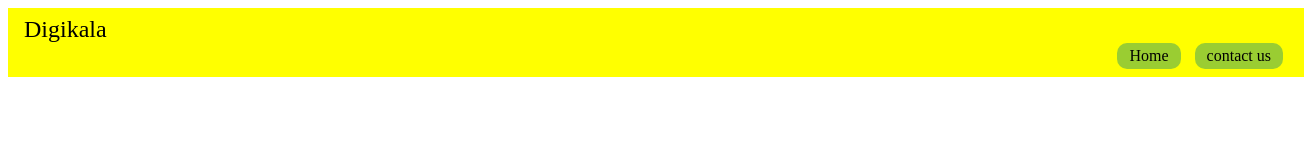
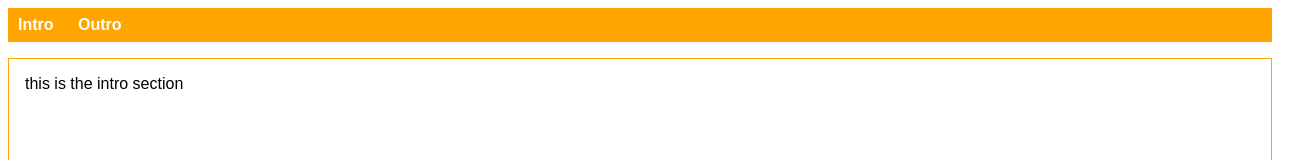
Before and after one commit to Navidabedi22/new-project, a plain HTML site: page index.html in a window 1280 px wide. Shown: the top 160 px of the page, 1304 px wide, since content can reach past the window. Drawn offline with Linux system fonts and the light colour scheme.

Commit message:
new padding

```diff
--- a/index.html
+++ b/index.html
@@ -9,19 +9,15 @@
 
 </head>
 <body>
-    <header class="F">
-        <div class="A">
-            Digikala
-        </div>
-        <nav class="AB">
-            <li class="ABC Q">
-                Home
-            </li>
-            <li class="ABC G">
-                contact us
-            </li>
+    <header>
+        <nav>
+            <h1 class="intro"> Intro </h1>
+            <h1 class="outro"> Outro </h1>
         </nav>
     </header>
+    <body>
+        <p class="paragraph"> this is the intro section </p>
+    </body>
 
 
 </body>
--- a/style.css
+++ b/style.css
@@ -1,47 +1,23 @@
-.F {
-    width: 100%;
-    background-color: yellow;
-    padding: 8px 16px;
+body {
+    font-family: sans-serif;
 }
 
-.ABC {
-    color:black;
-    background-color: yellow;
-    display: inline-block;
-    margin: 0px 5px;
+nav {
+    margin-bottom: 16px;
+    background-color: orange;
+    padding: 8px 0px;
+}
+
+h1 {
+    text-decoration: none;
+    color: white;
+    margin: 10px;
+    display: inline;
+    font-size: 16px;
+}
+.paragraph {
+    height: 800px;
+    border: 1px solid orange !important;
+    padding: 16px;
 
 }
-
-.A {
-    background-color: yellow;
-    font-size: x-large;
-}
-
-.AB {
-    text-align: right;
-}
-
-.ABC:hover {
-    color: red;
-}
-
-.G {
-    color: black;
-    background-color: yellowgreen;
-    padding: 4px 12px;
-    border-radius: 10px;
-}
-
-.Q {
-    color: black;
-    background-color: yellowgreen;
-    padding: 4px 12px;
-    border-radius: 10px;
-}
-
-.Q:hover,
-.Q:active {
-    color: yellowgreen;
-    background: black;
-    border: none;
-}
```
